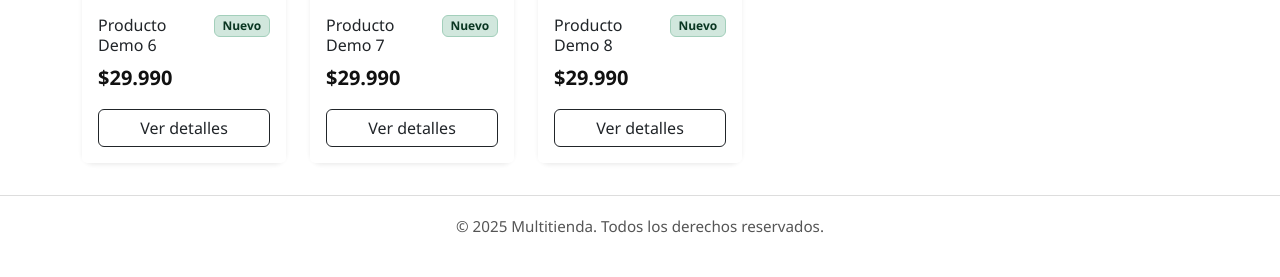
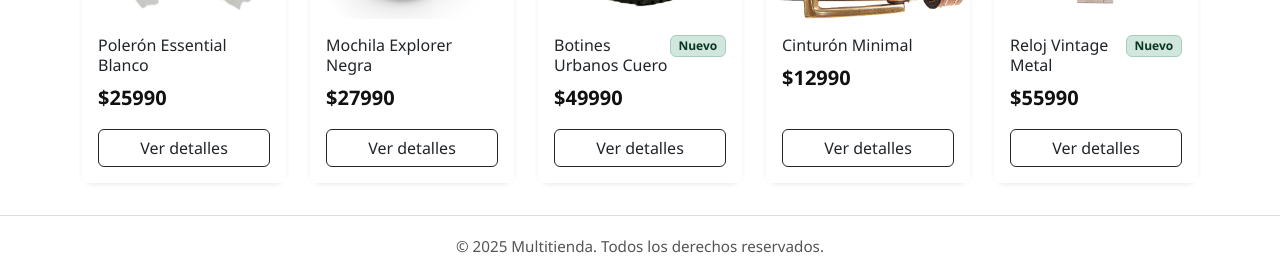
Before and after one commit to M0uidev/Proyecto-Visualizacion, a Django app: page / in a window 1280 px wide. Shown: the part 819-1096 px from the top of the page. Before the commit the page ends 1052 px from the top, so only its background shows below. Run offline with Django 5.2, Linux system fonts and the light colour scheme; some libraries are stand-ins or nearby versions.

Commit message:
Carga de productos por view

```diff
--- a/proyectoOnichan/appOnichan/templates/base.html
+++ b/proyectoOnichan/appOnichan/templates/base.html
@@ -22,7 +22,7 @@
           <i class="bi bi-list"></i> Menú
         </a>
         <a href="#" class="nav-link"><i class="bi bi-person"></i> Invitado</a>
-        <a href="#" class="nav-link" aria-label="Carrito"><i class="bi bi-cart"></i></a>
+        {% block nav_right %}{% endblock %}
       </div>
     </nav>
   </header>
--- a/proyectoOnichan/appOnichan/templates/base2.html
+++ b/proyectoOnichan/appOnichan/templates/basecliente.html
@@ -1,4 +1,8 @@
 {% extends "base.html" %}
+
+{% block nav_right %}
+        <a href="#" class="nav-link" aria-label="Carrito"><i class="bi bi-cart"></i></a>
+{% endblock %}
 
 {% block nav_left %}
 <div class="nav-left">
--- a/proyectoOnichan/appOnichan/templates/pagina1.html
+++ b/proyectoOnichan/appOnichan/templates/pagina1.html
@@ -1,4 +1,4 @@
-{% extends "base.html" %}
+{% extends "basecliente.html" %}
 {% load static %}
 
 {% block title %}Productos · Multitienda{% endblock %}
@@ -9,31 +9,34 @@
 
 {% block content %}
   <header class="container mb-4">
-    <h1 class="display-6 fw-semibold mb-1">Productos</h1>
+    <h1 class="display-6 fw-semibold mb-1">Productos Recomendados</h1>
     <p class="text-muted mb-0">Explora nuestras novedades y clásicos de siempre.</p>
   </header>
 
   <section class="container">
     <div class="row row-cols-2 row-cols-md-3 row-cols-lg-4 row-cols-xl-5 g-3 g-md-4">
-      {% for i in "12345678" %}
+  {% for producto in productos %}
     <div class="col">
       <article class="card product-card h-100 border-0 shadow-sm">
         <div class="ratio ratio-1x1 product-thumb">
-            <img src="https://upload.wikimedia.org/wikipedia/commons/6/65/Baby.tux-800x800.png" alt="Producto demo" class="img-fluid rounded-top object-fit-cover">
+          <img src="{{ producto.image_url }}" alt="{{ producto.name }}" class="img-fluid rounded-top object-fit-cover">
         </div>
         <div class="card-body">
           <div class="d-flex align-items-start justify-content-between mb-2">
-              <h2 class="h6 product-title mb-0">Producto Demo {{ forloop.counter }}</h2>
+            <h2 class="h6 product-title mb-0">{{ producto.name }}</h2>
+            {% if producto.is_new %}
             <span class="badge bg-success-subtle text-success-emphasis border border-success-subtle">Nuevo</span>
+            {% endif %}
           </div>
-            <div class="product-price fs-5 fw-semibold">$29.990</div>
+          <div class="product-price fs-5 fw-semibold">${{ producto.price }}</div>
         </div>
         <div class="card-footer bg-white border-0 pt-0 pb-3 px-3">
-            <a href="#" class="btn btn-outline-dark w-100">Ver detalles</a>
+          <a href="{{ producto.detail_url }}" class="btn btn-outline-dark w-100">Ver detalles</a>
         </div>
       </article>
     </div>
   {% endfor %}
   </div>
+
   </section>
 {% endblock %}
--- a/proyectoOnichan/appOnichan/views.py
+++ b/proyectoOnichan/appOnichan/views.py
@@ -2,11 +2,85 @@ from django.shortcuts import render
 
 
 def index(request):
-    return render(request, "pagina1.html")
+    return pagina1(request)
 
 
 def pagina1(request):
-    return render(request, "pagina1.html")
+    # Lista de 10 productos hardcodeados
+    productos = [
+        {
+            "name": "Polera Oversized Negra",
+            "price": 14990,
+            "image_url": "/static/images/productos/polera_negra.png",
+            "is_new": True,
+            "detail_url": "#",
+        },
+        {
+            "name": "Zapatillas Urban Classic",
+            "price": 39990,
+            "image_url": "/static/images/productos/zapatillas_urban.png",
+            "is_new": False,
+            "detail_url": "#",
+        },
+        {
+            "name": "Pantalón Cargo Verde",
+            "price": 29990,
+            "image_url": "/static/images/productos/pantalon_cargo.png",
+            "is_new": True,
+            "detail_url": "#",
+        },
+        {
+            "name": "Chaqueta Denim Azul",
+            "price": 34990,
+            "image_url": "/static/images/productos/chaqueta_denim.png",
+            "is_new": False,
+            "detail_url": "#",
+        },
+        {
+            "name": "Gorro Beanie Gris",
+            "price": 9990,
+            "image_url": "/static/images/productos/gorro_gris.png",
+            "is_new": True,
+            "detail_url": "#",
+        },
+        {
+            "name": "Polerón Essential Blanco",
+            "price": 25990,
+            "image_url": "/static/images/productos/poleron_blanco.png",
+            "is_new": False,
+            "detail_url": "#",
+        },
+        {
+            "name": "Mochila Explorer Negra",
+            "price": 27990,
+            "image_url": "/static/images/productos/mochila_negra.png",
+            "is_new": False,
+            "detail_url": "#",
+        },
+        {
+            "name": "Botines Urbanos Cuero",
+            "price": 49990,
+            "image_url": "/static/images/productos/botines_cuero.png",
+            "is_new": True,
+            "detail_url": "#",
+        },
+        {
+            "name": "Cinturón Minimal",
+            "price": 12990,
+            "image_url": "/static/images/productos/cinturon.png",
+            "is_new": False,
+            "detail_url": "#",
+        },
+        {
+            "name": "Reloj Vintage Metal",
+            "price": 55990,
+            "image_url": "/static/images/productos/reloj_metal.png",
+            "is_new": True,
+            "detail_url": "#",
+        },
+    ]
+
+    return render(request, "pagina1.html", {"productos": productos})
 
 
 def pagina2(request):
```
Also changed, not shown: proyectoOnichan/appOnichan/static/images/logomultitienda.png (added), proyectoOnichan/appOnichan/static/images/placeholder.png (added), proyectoOnichan/appOnichan/static/images/productos/botines_cuero.png (added), proyectoOnichan/appOnichan/static/images/productos/chaqueta_denim.png (added), proyectoOnichan/appOnichan/static/images/productos/cinturon.png (added), proyectoOnichan/appOnichan/static/images/productos/gorro_gris.png (added), proyectoOnichan/appOnichan/static/images/productos/mochila_negra.png (added), proyectoOnichan/appOnichan/static/images/productos/pantalon_cargo.png (added), proyectoOnichan/appOnichan/static/images/productos/polera_negra.png (added), proyectoOnichan/appOnichan/static/images/productos/poleron_blanco.png (added), proyectoOnichan/appOnichan/static/images/productos/reloj_metal.png (added), proyectoOnichan/appOnichan/static/images/productos/zapatillas_urban.png (added). Lines whose indentation alone changed are shown as unchanged.
